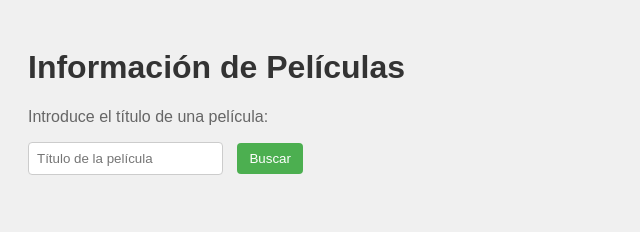
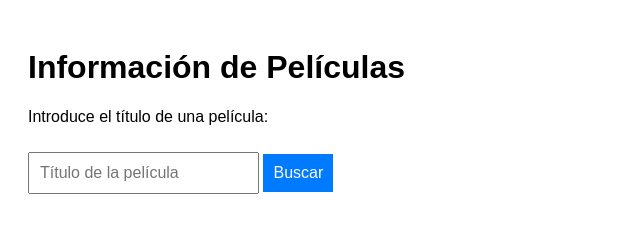
Before and after one commit to bbustaa/practica2-sta06, a plain HTML site: page index.html in a window 1280 px wide. Shown: the whole page, without its empty margins (0-640 px from the left). Drawn offline with Linux system fonts and the light colour scheme.

Commit message:
Actualización estilos de la página

```diff
--- a/style.css
+++ b/style.css
@@ -1,37 +1,25 @@
 body {
     font-family: Arial, sans-serif;
-    background-color: #f0f0f0;
     padding: 20px;
 }
 
-h1 {
-    color: #333;
-}
-
-p {
-    color: #666;
-}
-
-form {
-    margin-top: 20px;
-}
-
-input {
-    padding: 8px;
-    margin-right: 10px;
-    border: 1px solid #ccc;
-    border-radius: 4px;
+input, button {
+    padding: 10px;
+    font-size: 16px;
+    margin-top: 10px;
 }
 
 button {
-    padding: 8px 12px;
-    background-color: #4CAF50;
+    background-color: #007bff;
     color: white;
     border: none;
-    border-radius: 4px;
     cursor: pointer;
 }
 
 button:hover {
-    background-color: #45a049;
+    background-color: #0056b3;
 }
+
+#movieInfo {
+    margin-top: 20px;
+}
```
